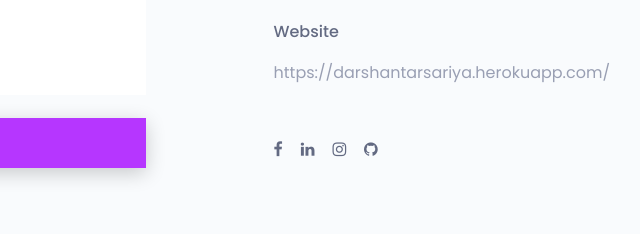
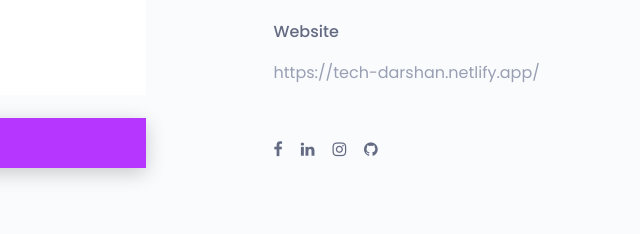
Before and after one commit to Darshan1606/My_Portfolio, a plain HTML site: page index.html in a window 1280 px wide. Shown: the part 5198-5432 px from the top of the page, 479-1119 px from the left. Drawn offline with nearby package versions, Linux system fonts and the light colour scheme.

Commit message:
link-update

```diff
--- a/index.html
+++ b/index.html
@@ -694,7 +694,7 @@
 										</div>
 										<div class="single-contact-add-info">
 											<h3>website</h3>
-											<p>https://darshantarsariya.herokuapp.com/</p>
+											<p>https://tech-darshan.netlify.app/</p>
 										</div>
 									</div>
 								</div><!--/.contact-adress-->
```
